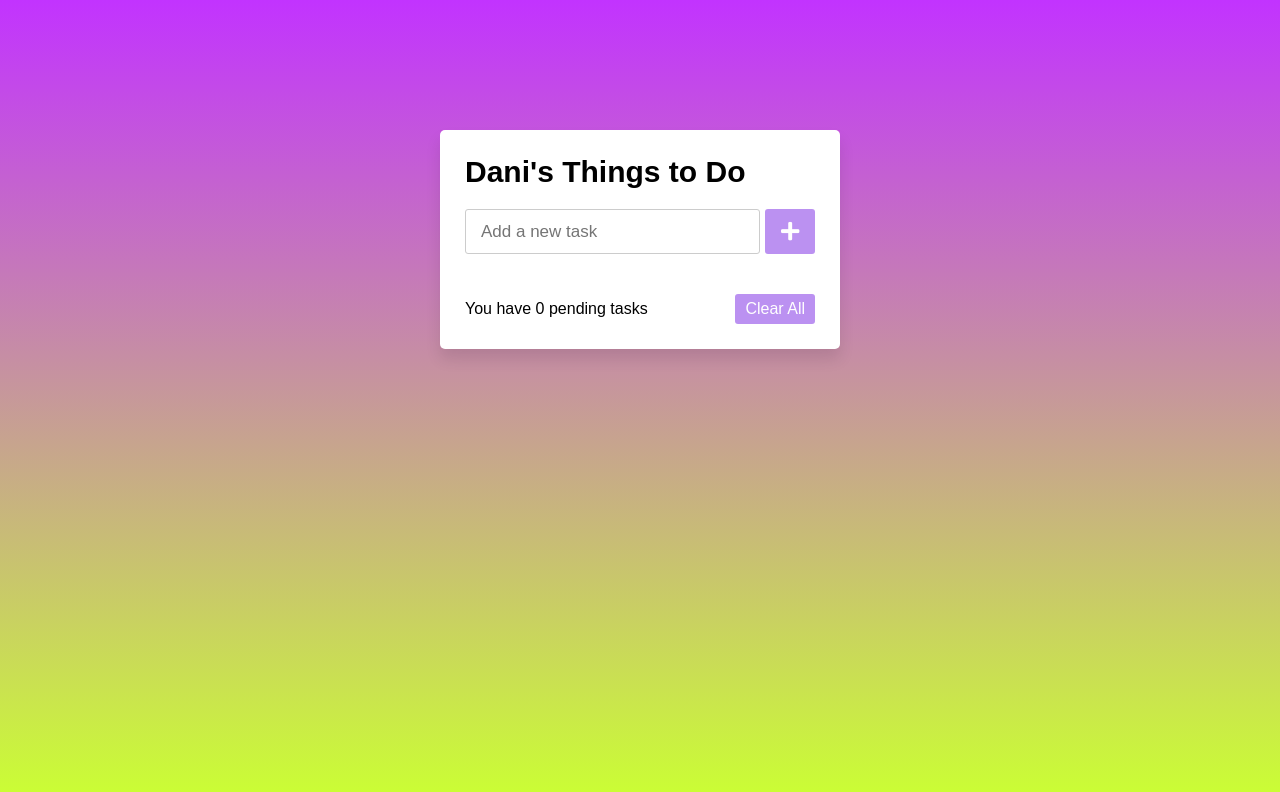
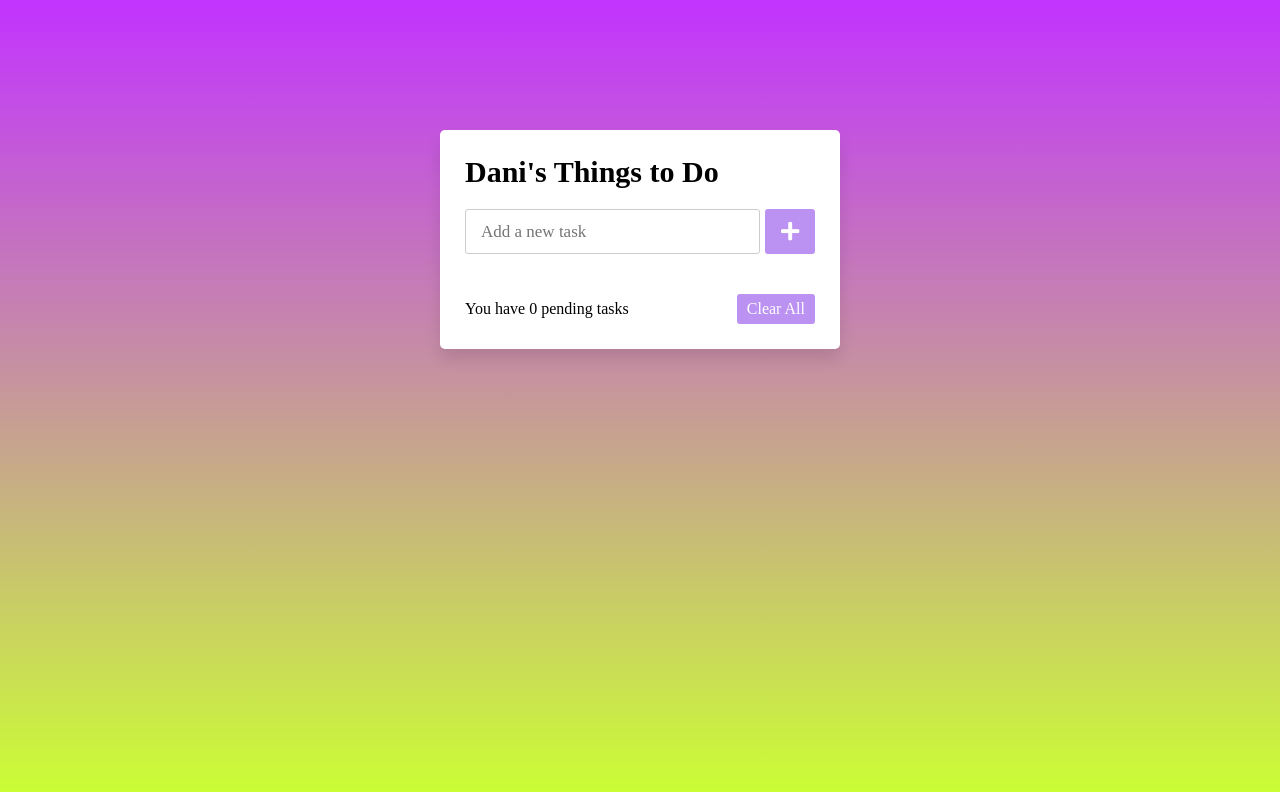
Before and after one commit to ddaisudov/ddaisudov.github.io, a plain HTML site: page index.html in a window 1280 px wide. Drawn offline with Linux system fonts and the light colour scheme.

Commit message:
Update style.css

```diff
--- a/style.css
+++ b/style.css
@@ -3,7 +3,7 @@
   margin: 0;
   padding: 0;
   box-sizing: border-box;
-  font-family: 'Stick No Bills', sans-serif;
+  font-family: "Stick No Bills script=latin rev=2";
 }
 ::selection{
   color: #ffff;
```
